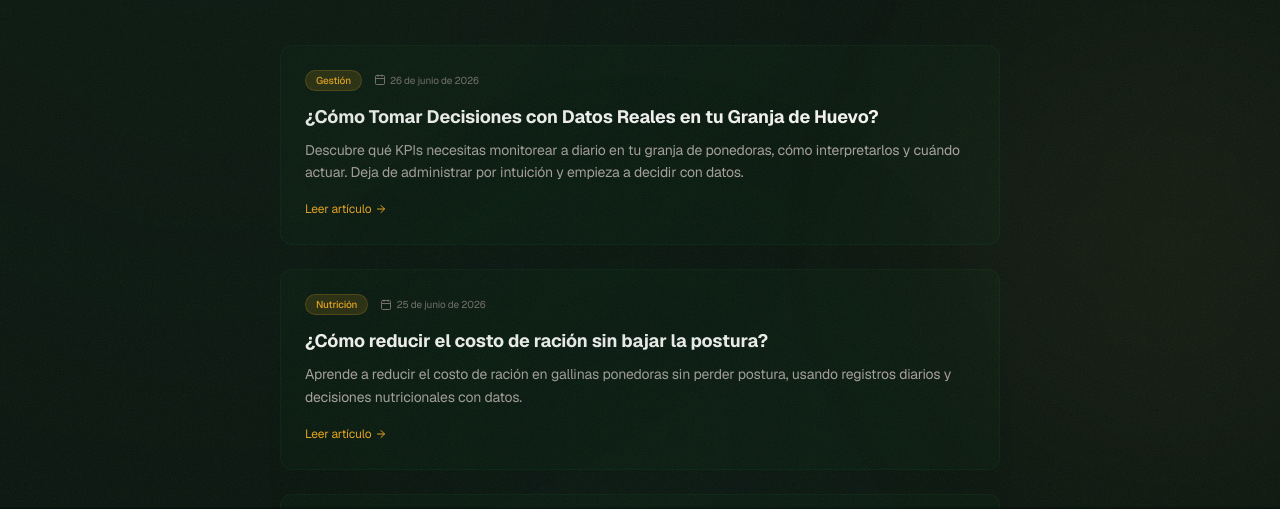
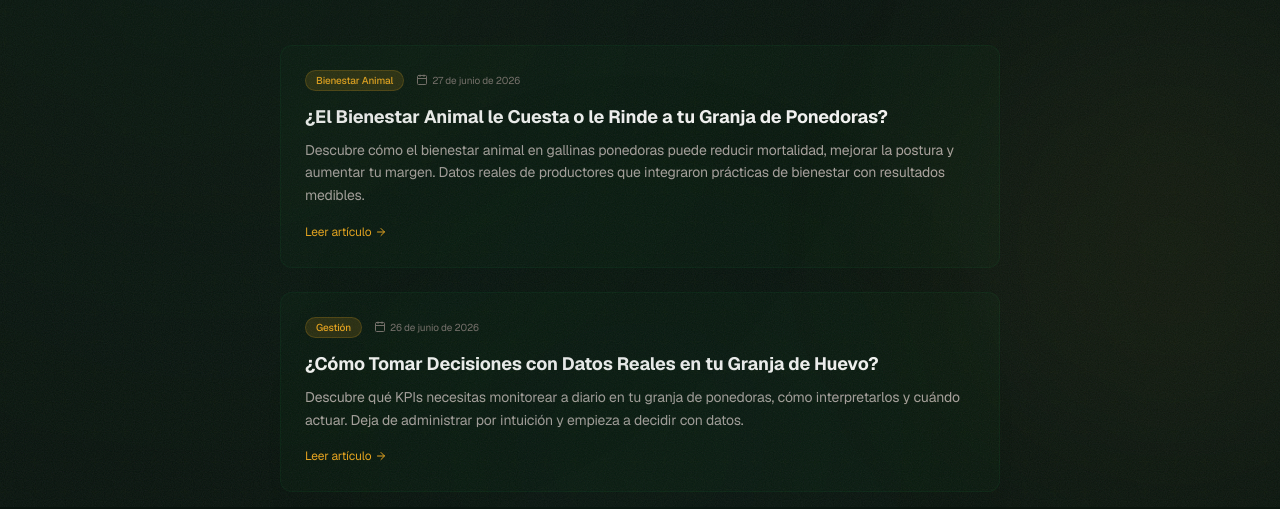
Before and after one commit to luanwie/avegestoria-latam, a Next.js app: page /es/blog in a window 1280 px wide. Shown: the part 293-802 px from the top of the page. Built offline with nearby package versions, Linux system fonts and the light colour scheme; no server answers; the database is empty.

Commit message:
blog: bienestar animal en gallinas ponedoras - ¿cuesta o rinde?

```diff
--- a/src/content/blog/posts.ts
+++ b/src/content/blog/posts.ts
@@ -9,6 +9,108 @@ export interface BlogPost {
 }
 
 const posts: BlogPost[] = [
+  {
+    slug: "bienestar-animal-gallinas-ponedoras-rinde-o-cuesta",
+    title: "¿El Bienestar Animal le Cuesta o le Rinde a tu Granja de Ponedoras?",
+    description:
+      "Descubre cómo el bienestar animal en gallinas ponedoras puede reducir mortalidad, mejorar la postura y aumentar tu margen. Datos reales de productores que integraron prácticas de bienestar con resultados medibles.",
+    date: "2026-06-27",
+    category: "Bienestar Animal",
+    keywords: [
+      "bienestar animal gallinas ponedoras",
+      "rentabilidad bienestar avícola",
+      "cómo mejorar bienestar en granja de huevo",
+      "producción de huevo con bienestar animal",
+      "gallinas libres de jaula rentabilidad",
+      "certificación bienestar animal avícola",
+      "medidas bienestar ponedoras rentables",
+    ],
+    content: `El bienestar animal no es un gasto — es una inversión que, bien ejecutada, puede aumentar tu margen hasta un 15% en un mismo ciclo productivo. Reducción de mortalidad, mejora en tasa de postura y acceso a mercados con mejor precio son los tres beneficios económicos directos que productores en México, Colombia y Chile ya están obteniendo al implementar prácticas básicas de bienestar en gallinas ponedoras.
+
+## ¿Qué es realmente el bienestar animal en producción de huevo?
+
+El bienestar animal no significa que debas convertir tu galpón a pastoreo libre de inmediato. La Organización Mundial de Sanidad Animal (OMSA) define el bienestar a través de las cinco libertades, y muchas de ellas no requieren grandes inversiones:
+
+1. Libre de hambre y sed — acceso permanente a agua limpia y ración balanceada
+2. Libre de incomodidad — un ambiente con temperatura, ventilación y densidad adecuadas
+3. Libre de dolor y enfermedad — manejo sanitario preventivo y atención rápida
+4. Libre de expresar comportamiento normal — perchas, nidos, espacio para moverse
+5. Libre de miedo y estrés — manejo tranquilo, iluminación controlada, ausencia de depredadores
+
+Aplicar estas libertades mejora la fisiología del ave. Una gallina sin estrés crónico convierte mejor el alimento, pone más huevos y se enferma menos. No es filosofía: es biología aplicada.
+
+## ¿Cuánto cuesta implementar bienestar animal?
+
+En un lote de 10.000 gallinas, los costos estimados son modestos comparados con lo que generan:
+
+- **Reducción de densidad por jaula:** $0 — solo requiere ajustar el número de aves por espacio
+- **Perchas y nidos:** $0.05 a $0.10 USD por ave, instalación única
+- **Iluminación natural o simulada:** $0.02 a $0.05 USD por ave al año en electricidad
+- **Capacitación del personal:** $50 a $150 USD por trabajador al año
+- **Inversión total inicial estimada:** $0.10 a $0.30 USD por ave, una sola vez
+
+En un lote de 10.000 aves, eso representa entre $1.000 y $3.000 USD de inversión única. En contraste, la mejora en resultados puede pagar esa inversión en menos de dos meses.
+
+## ¿Cuánto rinde el bienestar animal? Datos concretos
+
+Los números de granjas que implementaron al menos 3 de las 5 libertades muestran:
+
+- **Mortalidad baja de 5% a 3%** durante el ciclo productivo. En un lote de 10.000 aves, eso son 200 gallinas más que llegan a producción vendible. A $3 USD por gallina de descarte, son $600 USD más al final del ciclo.
+- **Tasa de postura mejora entre 1% y 3%** en pico de producción por menor estrés y mejor confort. Un 2% más de postura en un lote de 10.000 aves son 200 huevos más por día — aproximadamente 6.000 huevos más al mes.
+- **Huevos rotos y sucios se reducen entre 15% y 25%** cuando hay nidos adecuados y perchas estables. Menos descarte significa más producto vendible.
+- **Premium de precio en mercados selectos:** el huevo con certificación de bienestar animal o de gallinas libres de jaula se vende entre 15% y 30% más caro en supermercados de Ciudad de México, Bogotá, Lima y Santiago. No todos los productores pueden acceder a este mercado, pero quienes lo hacen capturan un margen adicional significativo.
+
+### Cálculo rápido para un lote de 10.000 gallinas
+
+| Indicador | Sin bienestar | Con bienestar | Diferencia mensual |
+|---|---|---|---|
+| Mortalidad mensual | 42 aves (0.1% semanal) | 25 aves (0.06% semanal) | 17 aves menos = $51 USD |
+| Postura promedio | 88% | 90% | 200 huevos/día más = ~$600 USD/mes |
+| Huevos rotos/descartados | 4% | 3% | 1% menos = ~$150 USD/mes |
+| **Impacto total mensual estimado** | — | — | **~$800 USD más** |
+
+Una inversión única de $2.000 USD para mejorar perchas, nidos y densidad se paga en menos de tres meses con estos números.
+
+## Las 5 medidas de bienestar que más impacto tienen en tu rentabilidad
+
+### 1. Densidad adecuada por jaula o metro cuadrado
+
+Más espacio significa menos estrés, menos picaje, menos mortalidad. La recomendación mínima es 450 a 550 cm² por ave en jaula, o 6 a 7 aves por metro cuadrado en piso. Reducir la densidad puede parecer que "pierdes" capacidad, pero la mejora en postura y supervivencia compensa el espacio que dejas de ocupar.
+
+### 2. Perchas y nidos accesibles
+
+Las perchas permiten que las gallinas descansen elevadas como harían en la naturaleza. Los nidos reducen los huevos en el piso, que son más propensos a romperse y ensuciarse. Perchas de 15 a 20 cm por ave y un nido por cada 5 gallinas son las referencias prácticas.
+
+### 3. Programa de luz controlado y gradual
+
+La iluminación regula el ciclo reproductivo. Un programa de 16 horas diarias con incrementos graduales al inicio de la postura y descensos controlados al final mantiene la producción estable y reduce el estrés lumínico. No hacer cambios bruscos evita picos de mortalidad por prolapso.
+
+### 4. Agua limpia y ración siempre disponibles
+
+Parece obvio, pero muchas granjas fallan en la calidad del agua. Bebederos sucios o con biofilm reducen el consumo entre 10% y 20%, lo que desploma la postura en 48 horas. Clorar el agua a 2-3 ppm y limpiar bebederos cada 3 días debería ser regla en cualquier galpón, independientemente del sistema de alojamiento.
+
+### 5. Monitoreo diario del comportamiento y salud
+
+Una gallina que deja de comer, se aísla o baja su postura está mostrando un problema antes de que sea clínicamente evidente. Registrar consistentemente la producción, mortalidad y consumo por lote te permite detectar anomalías que pueden ser señal de estrés o enfermedad. El bienestar no se "siente": se mide.
+
+## ¿Cómo medir si el bienestar está mejorando tu rentabilidad?
+
+No puedes saber si el bienestar te rinde si no lo mides. Los indicadores clave son los mismos que monitoreas para gestionar tu granja:
+
+- **Tasa de postura diaria por lote:** ¿mejoró después de ajustar densidad o agregar perchas?
+- **Mortalidad semanal:** ¿bajó después de implementar cambios?
+- **Porcentaje de huevos rotos y sucios:** ¿los nidos redujeron el descarte?
+- **FCR semanal:** ¿mejoró la conversión alimentaria con menos estrés?
+- **Costo por docena:** ¿el margen neto subió o bajó?
+
+Con AveGestoria puedes registrar estos cinco indicadores desde el celular, dentro del galpón, incluso sin internet. El sistema calcula automáticamente el impacto de cada cambio que implementas: ajustas la densidad, añades perchas o modificas la iluminación, y los siguientes 30 días el dashboard te muestra si la postura subió, la mortalidad bajó y el margen mejoró. Sin planillas, sin fórmulas manuales, sin adivinar.
+
+## El bienestar bien hecho es rentable
+
+El bienestar animal no es una moda ni una imposición de mercados lejanos. Es manejo inteligente: una gallina menos estresada come mejor, pone más, se enferma menos y vive más tiempo en producción. Las granjas que ya lo aplican en México, Colombia y Chile no lo hicieron por idealismo — lo hicieron porque los números les mostraron que funciona.
+
+Prueba AveGestoria 7 días gratis. Registra durante una semana los datos de tu granja — producción, mortalidad, consumo — y descubre si el bienestar animal puede mejorar tu margen tanto como mejoró el de otros productores que ya lo miden con datos reales.`,
+  },
   {
     slug: "como-tomar-decisiones-con-datos-reales-granja-ponedoras",
     title: "¿Cómo Tomar Decisiones con Datos Reales en tu Granja de Huevo?",
@@ -139,7 +241,7 @@ Comparación rápida para un lote de 5.000 ponedoras:
 - Resultado probable: ahorras cerca de $13 USD/día en alimento, pero pierdes cerca de $20 USD/día en huevos.
 - Decisión: la ración barata cuesta menos, pero deja menos margen.
 
-La regla práctica es clara: si el cambio reduce postura, peso del huevo o calidad de cáscara, el ahorro debe ser demostrado con números diarios. No con la sensación de que el alimento “salió más barato”.
+La regla práctica es clara: si el cambio reduce postura, peso del huevo o calidad de cáscara, el ahorro debe ser demostrado con números diarios. No con la sensación de que el alimento "salió más barato".
 
 ## ¿Cómo reducir costos sin castigar la postura?
 
```
